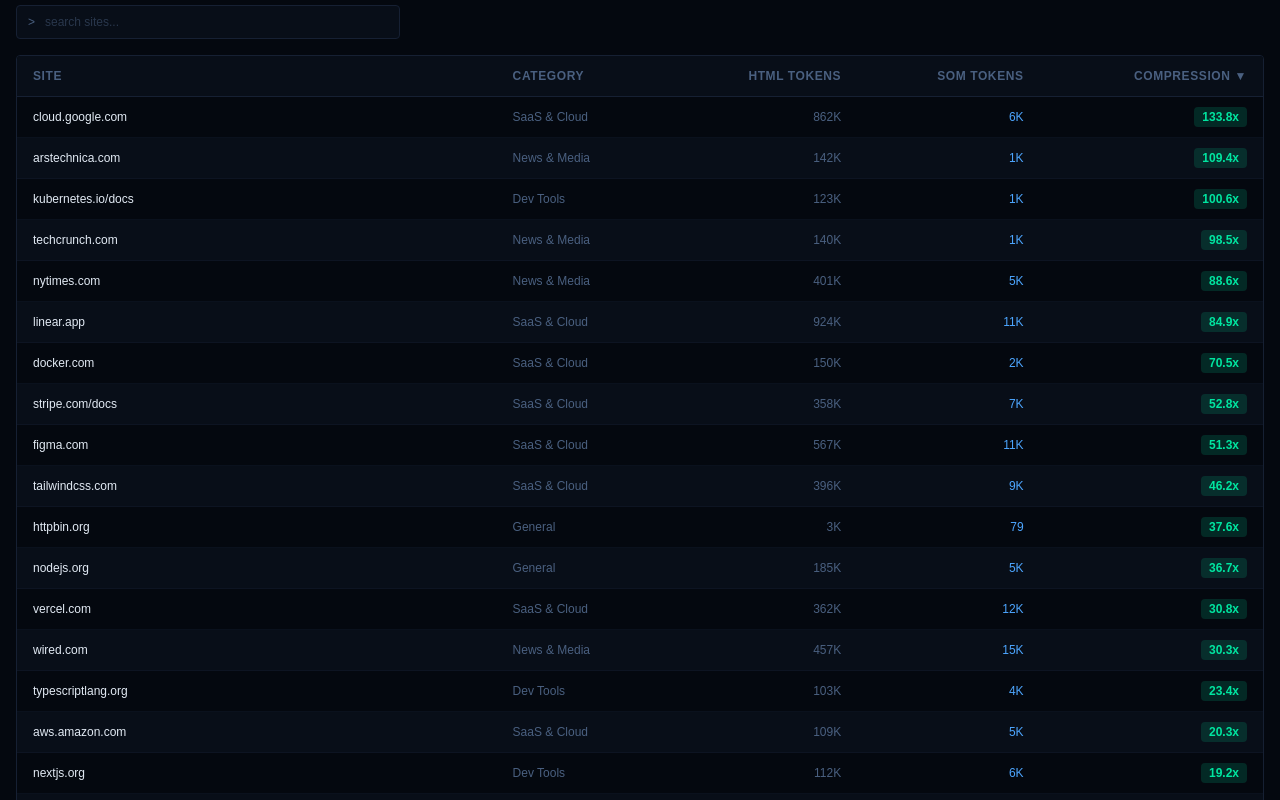
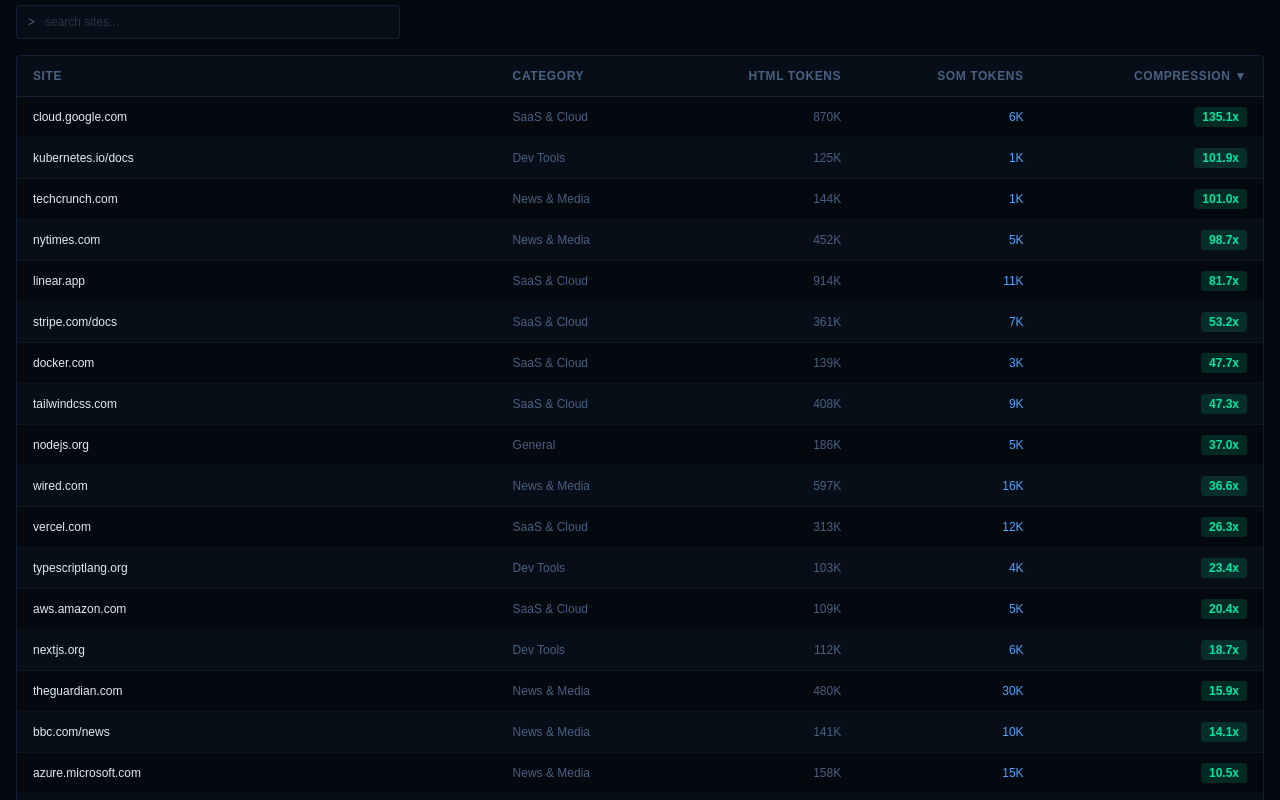
Before and after one commit to dbhurley/webtaskbench, a Next.js app: page / in a window 1280 px wide. Shown: the part 1560-2360 px from the top of the page. Built offline with nearby package versions, Linux system fonts and the light colour scheme; a web font is replaced by a local one.

Commit message:
data: weekly benchmark update (Plasmate v0.5.1)

```diff
--- a/src/data/benchmark.ts
+++ b/src/data/benchmark.ts
@@ -13,15 +13,15 @@
 
 export const benchmarkMeta: BenchmarkMeta = {
   plasmate_version: "0.5.1",
-  run_date: "2026-06-01T08:10:21.441Z",
-  sites_attempted: 37,
-  sites_succeeded: 37,
-  avg_compression: 29.9,
-  median_compression: 10.5,
-  peak_compression: 133.8,
+  run_date: "2026-06-15T08:22:27.959Z",
+  sites_attempted: 35,
+  sites_succeeded: 35,
+  avg_compression: 26.1,
+  median_compression: 9.3,
+  peak_compression: 135.1,
   peak_site: "cloud.google.com",
   previous_version: "0.5.1",
-  previous_avg_compression: 30,
+  previous_avg_compression: 29.9,
 };
 
 export interface BenchmarkEntry {
@@ -33,43 +33,41 @@
 }
 
 export const benchmarkData: BenchmarkEntry[] = [
-  { url: "https://cloud.google.com", html_tokens: 861970, som_tokens: 6442, ratio: 133.8, category: "SaaS & Cloud" },
-  { url: "https://arstechnica.com", html_tokens: 141618, som_tokens: 1294, ratio: 109.4, category: "News & Media" },
-  { url: "https://kubernetes.io/docs", html_tokens: 123454, som_tokens: 1227, ratio: 100.6, category: "Dev Tools" },
-  { url: "https://techcrunch.com", html_tokens: 140331, som_tokens: 1424, ratio: 98.5, category: "News & Media" },
-  { url: "https://www.nytimes.com", html_tokens: 401375, som_tokens: 4532, ratio: 88.6, category: "News & Media" },
-  { url: "https://www.linear.app", html_tokens: 924155, som_tokens: 10887, ratio: 84.9, category: "SaaS & Cloud" },
-  { url: "https://www.docker.com", html_tokens: 149667, som_tokens: 2122, ratio: 70.5, category: "SaaS & Cloud" },
-  { url: "https://stripe.com/docs", html_tokens: 358360, som_tokens: 6785, ratio: 52.8, category: "SaaS & Cloud" },
-  { url: "https://www.figma.com", html_tokens: 567096, som_tokens: 11053, ratio: 51.3, category: "SaaS & Cloud" },
-  { url: "https://tailwindcss.com", html_tokens: 395522, som_tokens: 8563, ratio: 46.2, category: "SaaS & Cloud" },
-  { url: "https://httpbin.org", html_tokens: 2968, som_tokens: 79, ratio: 37.6, category: "General" },
-  { url: "https://nodejs.org", html_tokens: 184859, som_tokens: 5040, ratio: 36.7, category: "General" },
-  { url: "https://vercel.com", html_tokens: 361673, som_tokens: 11760, ratio: 30.8, category: "SaaS & Cloud" },
-  { url: "https://www.wired.com", html_tokens: 456996, som_tokens: 15095, ratio: 30.3, category: "News & Media" },
+  { url: "https://cloud.google.com", html_tokens: 870177, som_tokens: 6441, ratio: 135.1, category: "SaaS & Cloud" },
+  { url: "https://kubernetes.io/docs", html_tokens: 125061, som_tokens: 1227, ratio: 101.9, category: "Dev Tools" },
+  { url: "https://techcrunch.com", html_tokens: 143886, som_tokens: 1424, ratio: 101, category: "News & Media" },
+  { url: "https://www.nytimes.com", html_tokens: 451935, som_tokens: 4578, ratio: 98.7, category: "News & Media" },
+  { url: "https://www.linear.app", html_tokens: 914305, som_tokens: 11197, ratio: 81.7, category: "SaaS & Cloud" },
+  { url: "https://stripe.com/docs", html_tokens: 360759, som_tokens: 6783, ratio: 53.2, category: "SaaS & Cloud" },
+  { url: "https://www.docker.com", html_tokens: 139274, som_tokens: 2922, ratio: 47.7, category: "SaaS & Cloud" },
+  { url: "https://tailwindcss.com", html_tokens: 408052, som_tokens: 8636, ratio: 47.3, category: "SaaS & Cloud" },
+  { url: "https://nodejs.org", html_tokens: 186248, som_tokens: 5032, ratio: 37, category: "General" },
+  { url: "https://www.wired.com", html_tokens: 597373, som_tokens: 16339, ratio: 36.6, category: "News & Media" },
+  { url: "https://vercel.com", html_tokens: 312864, som_tokens: 11896, ratio: 26.3, category: "SaaS & Cloud" },
   { url: "https://www.typescriptlang.org", html_tokens: 102797, som_tokens: 4397, ratio: 23.4, category: "Dev Tools" },
-  { url: "https://aws.amazon.com", html_tokens: 108898, som_tokens: 5355, ratio: 20.3, category: "SaaS & Cloud" },
-  { url: "https://nextjs.org", html_tokens: 111558, som_tokens: 5796, ratio: 19.2, category: "Dev Tools" },
-  { url: "https://www.theguardian.com", html_tokens: 451391, som_tokens: 27530, ratio: 16.4, category: "News & Media" },
-  { url: "https://azure.microsoft.com", html_tokens: 157929, som_tokens: 15104, ratio: 10.5, category: "News & Media" },
-  { url: "https://github.com/plasmate-labs/plasmate", html_tokens: 180037, som_tokens: 19375, ratio: 9.3, category: "Dev Tools" },
-  { url: "https://angular.dev", html_tokens: 32155, som_tokens: 4416, ratio: 7.3, category: "Dev Tools" },
-  { url: "https://en.wikipedia.org/wiki/Rust_(programming_language)", html_tokens: 189456, som_tokens: 27595, ratio: 6.9, category: "General" },
-  { url: "https://vuejs.org", html_tokens: 33739, som_tokens: 8668, ratio: 3.9, category: "Dev Tools" },
+  { url: "https://aws.amazon.com", html_tokens: 109022, som_tokens: 5354, ratio: 20.4, category: "SaaS & Cloud" },
+  { url: "https://nextjs.org", html_tokens: 111768, som_tokens: 5971, ratio: 18.7, category: "Dev Tools" },
+  { url: "https://www.theguardian.com", html_tokens: 480274, som_tokens: 30151, ratio: 15.9, category: "News & Media" },
+  { url: "https://www.bbc.com/news", html_tokens: 141350, som_tokens: 10000, ratio: 14.1, category: "News & Media" },
+  { url: "https://azure.microsoft.com", html_tokens: 158252, som_tokens: 15046, ratio: 10.5, category: "News & Media" },
+  { url: "https://github.com/plasmate-labs/plasmate", html_tokens: 179745, som_tokens: 19317, ratio: 9.3, category: "Dev Tools" },
+  { url: "https://angular.dev", html_tokens: 32792, som_tokens: 4408, ratio: 7.4, category: "Dev Tools" },
+  { url: "https://en.wikipedia.org/wiki/Rust_(programming_language)", html_tokens: 190042, som_tokens: 27597, ratio: 6.9, category: "General" },
+  { url: "https://vuejs.org", html_tokens: 33844, som_tokens: 8672, ratio: 3.9, category: "Dev Tools" },
   { url: "https://getbootstrap.com", html_tokens: 29337, som_tokens: 9697, ratio: 3, category: "Dev Tools" },
-  { url: "https://developer.mozilla.org/en-US/docs/Web/JavaScript", html_tokens: 53494, som_tokens: 22108, ratio: 2.4, category: "Dev Tools" },
-  { url: "https://svelte.dev", html_tokens: 37875, som_tokens: 17642, ratio: 2.1, category: "Dev Tools" },
-  { url: "https://lobste.rs", html_tokens: 17986, som_tokens: 9259, ratio: 1.9, category: "General" },
-  { url: "https://docs.rs", html_tokens: 4672, som_tokens: 3769, ratio: 1.2, category: "Dev Tools" },
-  { url: "https://www.python.org", html_tokens: 13997, som_tokens: 14466, ratio: 1, category: "General" },
+  { url: "https://developer.mozilla.org/en-US/docs/Web/JavaScript", html_tokens: 53512, som_tokens: 22108, ratio: 2.4, category: "Dev Tools" },
+  { url: "https://svelte.dev", html_tokens: 37934, som_tokens: 17642, ratio: 2.2, category: "Dev Tools" },
+  { url: "https://lobste.rs", html_tokens: 18323, som_tokens: 9380, ratio: 2, category: "General" },
+  { url: "https://docs.rs", html_tokens: 4661, som_tokens: 3810, ratio: 1.2, category: "Dev Tools" },
   { url: "https://www.rust-lang.org", html_tokens: 5112, som_tokens: 5036, ratio: 1, category: "Dev Tools" },
-  { url: "https://pypi.org", html_tokens: 6188, som_tokens: 6585, ratio: 0.9, category: "Dev Tools" },
-  { url: "https://news.ycombinator.com", html_tokens: 11960, som_tokens: 14711, ratio: 0.8, category: "General" },
+  { url: "https://pypi.org", html_tokens: 6179, som_tokens: 6574, ratio: 0.9, category: "Dev Tools" },
+  { url: "https://news.ycombinator.com", html_tokens: 11596, som_tokens: 14013, ratio: 0.8, category: "General" },
   { url: "https://jsonplaceholder.typicode.com", html_tokens: 2476, som_tokens: 3282, ratio: 0.8, category: "General" },
-  { url: "https://www.postgresql.org", html_tokens: 6523, som_tokens: 9429, ratio: 0.7, category: "Dev Tools" },
-  { url: "https://example.com", html_tokens: 152, som_tokens: 331, ratio: 0.5, category: "General" },
-  { url: "https://crates.io", html_tokens: 70, som_tokens: 348, ratio: 0.2, category: "General" },
-  { url: "https://www.producthunt.com", html_tokens: 2658, som_tokens: 25987, ratio: 0.1, category: "General" },
+  { url: "https://www.postgresql.org", html_tokens: 6559, som_tokens: 9463, ratio: 0.7, category: "Dev Tools" },
+  { url: "https://www.python.org", html_tokens: 8932, som_tokens: 14434, ratio: 0.6, category: "General" },
+  { url: "https://example.com", html_tokens: 162, som_tokens: 357, ratio: 0.5, category: "General" },
+  { url: "https://crates.io", html_tokens: 71, som_tokens: 300, ratio: 0.2, category: "General" },
+  { url: "https://www.producthunt.com", html_tokens: 2638, som_tokens: 27470, ratio: 0.1, category: "General" },
 ];
 
 export const failedSites = [
```
